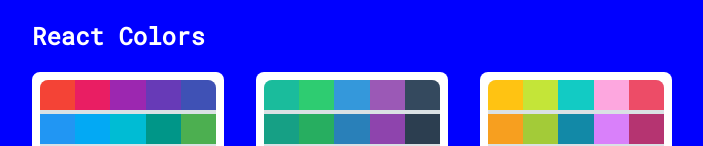
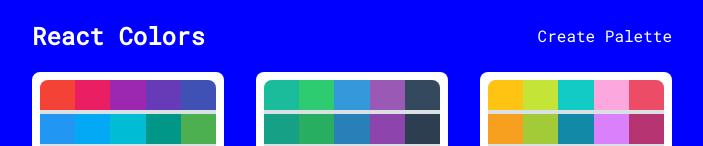
Before and after one commit to swpril/The-Color-Store, a React (Create React App) app: page / in a window 1280 px wide. Shown: the top 146 px of the page, without its empty margins (288-991 px from the left). Built offline with nearby package versions, Linux system fonts and the light colour scheme.

Commit message:
added NewPaletteForm and Link

```diff
--- a/src/App.js
+++ b/src/App.js
@@ -2,6 +2,7 @@
 import { Route, Switch } from 'react-router-dom';
 import Palette from './Components/Palette';
 import SingleColorPalette from './Components/SingleColorPalette';
+import NewPaletteForm from './Components/NewPaletteForm';
 import seedColors from './seedColors';
 import { generatePalette } from './helpers/ColorHelper';
 import PaletteList from './Components/PaletteList';
@@ -14,6 +15,7 @@
   return (
     <div>
       <Switch>
+        <Route exact path='/palette/new' render={() => <NewPaletteForm />} />
         <Route
           exact
           path='/'
--- /dev/null
+++ b/src/Components/NewPaletteForm.js
@@ -0,0 +1,11 @@
+import React from 'react';
+
+const NewPaletteForm = () => {
+    return (
+        <div>
+            hi
+        </div>
+    )
+};
+
+export default NewPaletteForm;
--- a/src/Components/PaletteList.js
+++ b/src/Components/PaletteList.js
@@ -1,5 +1,5 @@
 import React from 'react';
-import { useHistory } from 'react-router-dom';
+import { useHistory, Link } from 'react-router-dom';
 import MiniPalette from './MiniPalette';
 import useStyles from '../Styles/PaletteList';
 
@@ -14,6 +14,7 @@
             <div className={classes.container}>
                 <nav className={classes.nav}>
                     <h1>React Colors </h1>
+                    <Link to='/palette/new' className={classes.link}>Create Palette</Link>
                 </nav>
                 <div className={classes.palettes}>
                     {props.palettes.map((palette) => {
--- a/src/Styles/PaletteList.js
+++ b/src/Styles/PaletteList.js
@@ -19,7 +19,12 @@
         display: 'flex',
         width: '100%',
         justifyContent: 'space-between',
-        color: 'white'
+        color: 'white',
+        alignItems: 'center'
+    },
+    link: {
+        color: 'white',
+        textDecoration: 'none'
     },
     palettes: {
         boxSizing: 'border-box',
```
